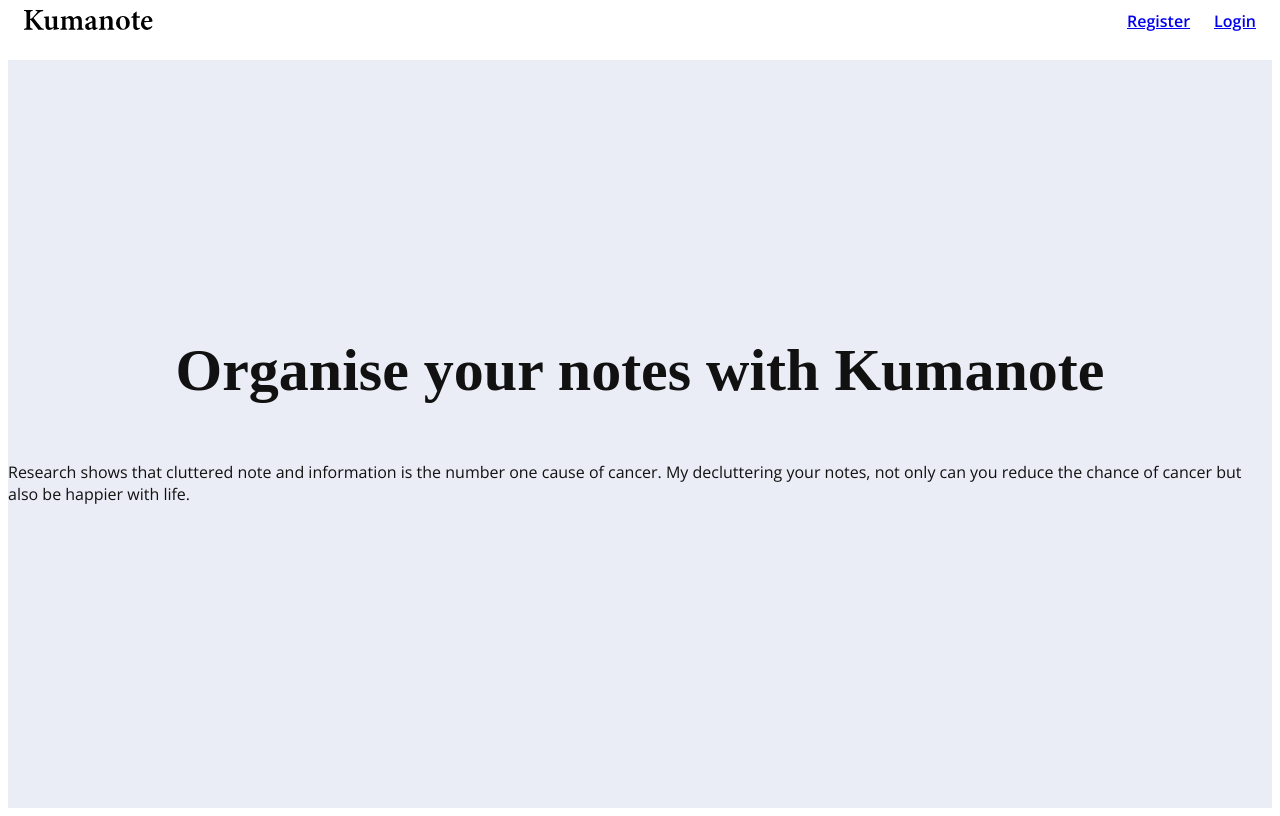
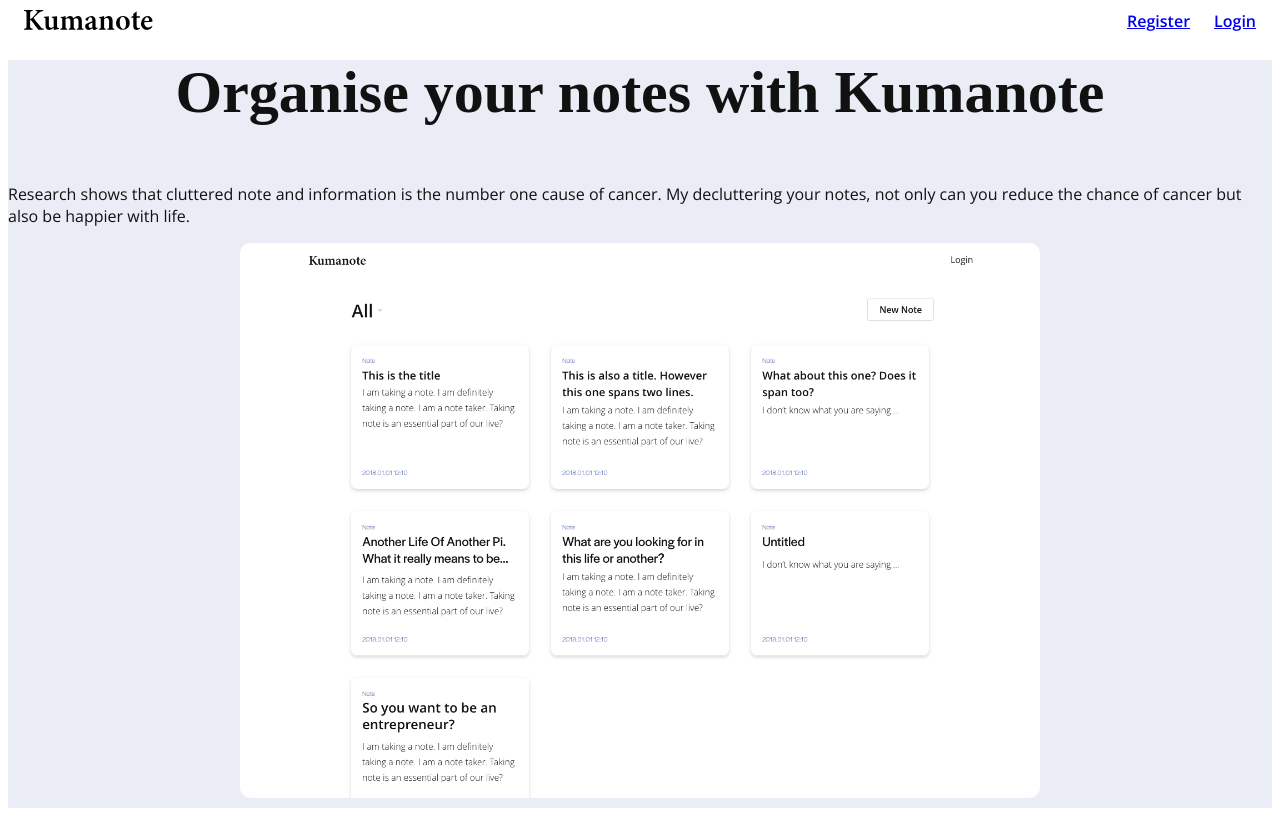
Before and after one commit to ythjkt/kumanote, a React (Create React App) app in the folder client/: page / in a window 1280 px wide. Built offline with nearby package versions, Linux system fonts and the light colour scheme; a web font is replaced by a local one.

Commit message:
Header component changes links to display depending user login state

```diff
--- a/client/src/components/App.js
+++ b/client/src/components/App.js
@@ -13,6 +13,7 @@ import Dashboard from '../components/Dashboard'
 import Register from '../components/Register'
 import Login from '../components/Login'
 import NoteEditor from './NoteEditor'
+import Header from './Header/Header'
 
 const GlobalStyle = createGlobalStyle`
   body {
@@ -27,6 +28,7 @@ class App extends Component {
       <Router>
         <div className="app">
           <GlobalStyle />
+          <Header />
           <Route exact path="/register" component={Register} />
           <Route exact path="/login" component={Login} />
           <Route exact path="/" component={Landing} />
--- /dev/null
+++ b/client/src/components/Header/Header.js
@@ -0,0 +1,69 @@
+import React, { Component } from 'react'
+import styled from 'styled-components'
+import { connect } from 'react-redux'
+import { logoutUser } from '../../actions/userActions'
+import { Link } from 'react-router-dom'
+
+import Logo from './Logo'
+
+const StyledLink = styled(Link)`
+  font-weight: 600;
+  font-size: 16px;
+  padding-left: 24px;
+`
+
+const StyledHeader = styled.div`
+  height: 60px;
+  padding: 10px 24px;
+  position: fixed;
+  top: 0;
+  left: 0;
+  display: flex;
+  justify-content: flex-end;
+  width: 100%;
+  box-sizing: border-box;
+  background-color: white;
+`
+
+class Header extends Component {
+  onLogoutClick = e => {
+    e.preventDefault()
+
+    this.props.logoutUser()
+  }
+
+  render() {
+    const { isAuthenticated, user } = this.props.user
+
+    const authLinks = (
+      <div>
+        <StyledLink to="/" onClick={this.onLogoutClick}>
+          Logout
+        </StyledLink>
+      </div>
+    )
+
+    const guestLinks = (
+      <div>
+        <StyledLink to="/register">Register</StyledLink>
+        <StyledLink to="/login">Login</StyledLink>
+      </div>
+    )
+
+    return (
+      <StyledHeader>
+        <Logo />
+        {isAuthenticated ? authLinks : guestLinks}
+      </StyledHeader>
+    )
+  }
+}
+
+const mapStateToProps = state => ({
+  user: state.user
+})
+
+export default connect(
+  mapStateToProps,
+  { logoutUser }
+)(Header)
--- a/client/src/components/Header.js
+++ b/client/src/components/Header/Logo.js
@@ -1,26 +1,6 @@
 import React from 'react'
+
 import styled from 'styled-components'
-
-import { Link } from 'react-router-dom'
-
-const StyledLink = styled(Link)`
-  font-weight: 600;
-  font-size: 16px;
-  padding-left: 24px;
-`
-
-const StyledHeader = styled.div`
-  height: 60px;
-  padding: 10px 24px;
-  position: fixed;
-  top: 0;
-  left: 0;
-  display: flex;
-  justify-content: flex-end;
-  width: 100%;
-  box-sizing: border-box;
-  background-color: white;
-`
 
 const StyledLogo = styled.div`
   margin-right: auto;
@@ -30,8 +10,8 @@ const StyledLogo = styled.div`
   }
 `
 
-const Header = () => (
-  <StyledHeader>
+export default function Logo() {
+  return (
     <StyledLogo>
       <svg xmlns="http://www.w3.org/2000/svg" viewBox="0 0 51.03 7.94">
         <title>Kumanote</title>
@@ -49,9 +29,5 @@ const Header = () => (
         </g>
       </svg>
     </StyledLogo>
-    <StyledLink to="/register">Register</StyledLink>
-    <StyledLink to="/login">Login</StyledLink>
-  </StyledHeader>
-)
-
-export default Header
+  )
+}
--- a/client/src/components/Landing.js
+++ b/client/src/components/Landing.js
@@ -1,7 +1,9 @@
 import React from 'react'
 import styled from 'styled-components'
 
-import Header from './Header'
+import Header from './Header/Header'
+
+import screenshot from './screenshot.png'
 
 const Title = styled.h1`
   font-size: 60px;
@@ -19,6 +21,11 @@ const Wrapper = styled.div`
   background-color: rgba(56, 80, 162, 0.1);
 `
 
+const Screenshot = styled.img`
+  width: 800px;
+  border-radius: 10px;
+`
+
 const Landing = () => (
   <div>
     <Header />
@@ -29,6 +36,7 @@ const Landing = () => (
         cause of cancer. My decluttering your notes, not only can you reduce the
         chance of cancer but also be happier with life.
       </p>
+      <Screenshot src={screenshot} alt="screenshot" />
     </Wrapper>
   </div>
 )
```
Also changed, not shown: client/src/components/screenshot.png (added).
